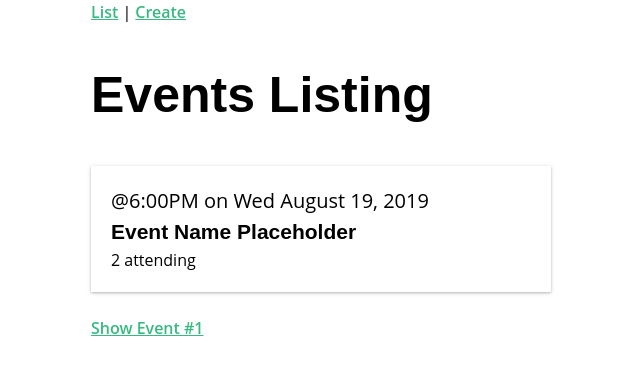
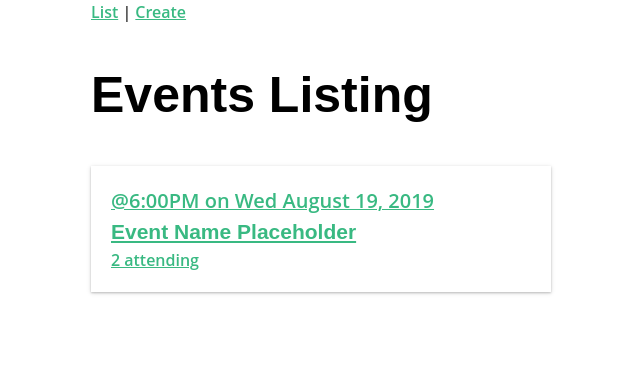
Before and after one commit to merylsays/vue-with-vuex-vue-router, a Vue app: page / in a window 1280 px wide. Shown: the top 372 px of the page, without its empty margins (319-959 px from the left). Built offline with nearby package versions, Linux system fonts and the light colour scheme.

Commit message:
single-file-components: add EventShow router to EventCard
wrap the router link in the event card so when the card is clicked it opens to eventshow page

```diff
--- a/src/components/EventCard.vue
+++ b/src/components/EventCard.vue
@@ -1,11 +1,11 @@
 <template lang="html">
-  <div>
+  <router-link :to="{ name: 'event-show', params: { id: event.id } }">
     <div class="event-card -shadow">
       <span class="eyebrow">@{{ event.time }} on {{ event.date }}</span>
       <h4 class="title">{{ event.title }}</h4>
       <span>{{ event.attendees.length }} attending</span>
     </div>
-  </div>
+  </router-link>
 </template>
 
 <script>
--- a/src/views/EventList.vue
+++ b/src/views/EventList.vue
@@ -2,9 +2,6 @@
   <div>
     <h1>Events Listing</h1>
     <EventCard />
-    <router-link :to="{ name: 'event-show', params: { id: '1' } }">
-      Show Event #1</router-link
-    >
   </div>
 </template>
 
```
